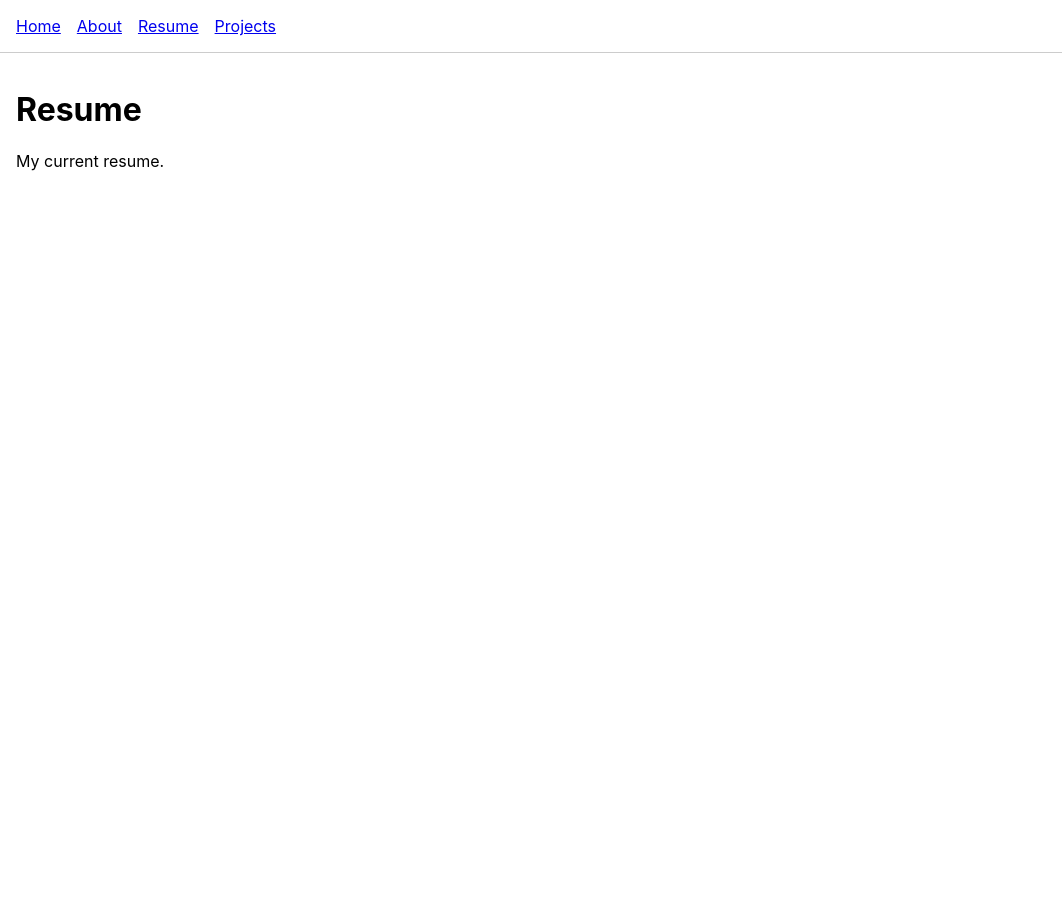
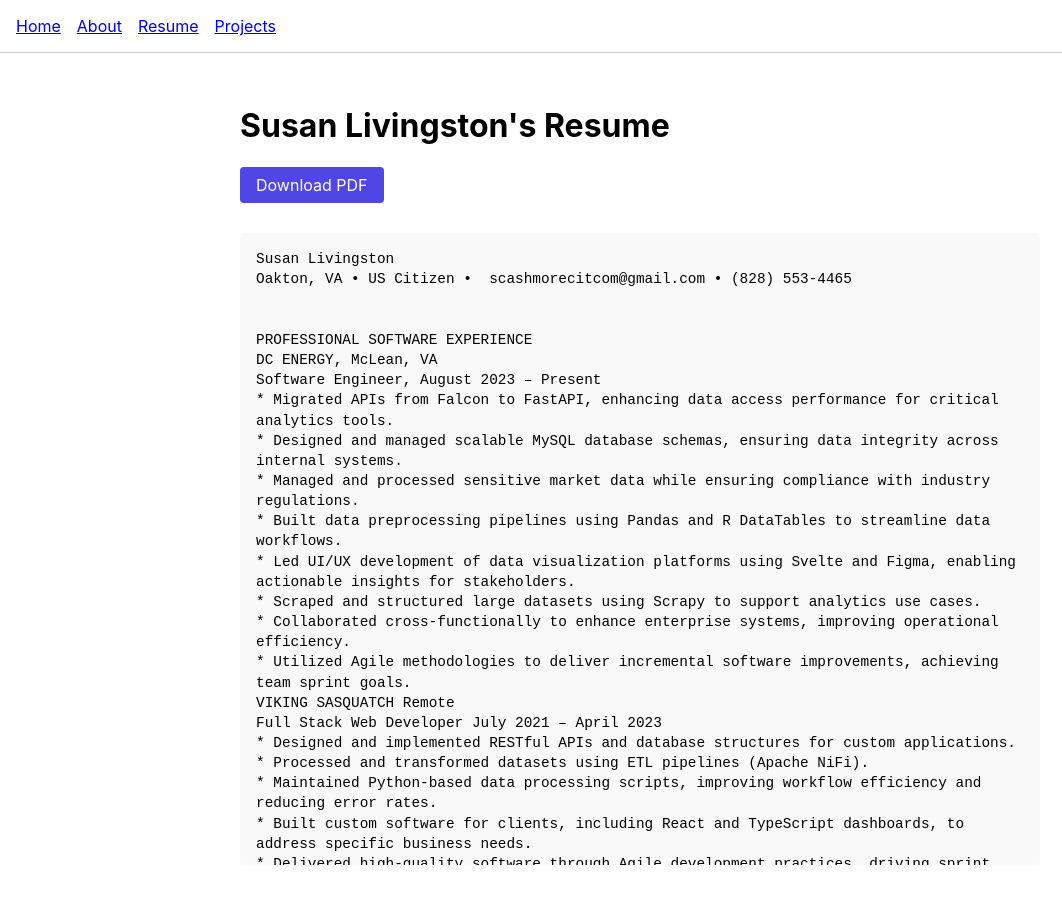
Before and after one commit to scashmore/byte-sized-bio, a React (Create React App) app: page /resume in a window 1280 px wide. Shown: the top 904 px of the page, without its empty margins (0-1062 px from the left). Before the commit the page ends 800 px from the top, so only its background shows below. Built offline with nearby package versions, Linux system fonts and the light colour scheme.

Commit message:
added real resume

```diff
--- a/src/App.tsx
+++ b/src/App.tsx
@@ -1,18 +1,12 @@
 import React from 'react';
 import About from './About';
+import Resume from './Resume';
 import { BrowserRouter as Router, Routes, Route, Link } from 'react-router-dom';
 
 const Home: React.FC = () => (
   <div>
     <h1>Welcome to My Personal Website</h1>
     <p>This is the landing page.</p>
-  </div>
-);
-
-const Resume: React.FC = () => (
-  <div>
-    <h1>Resume</h1>
-    <p>My current resume.</p>
   </div>
 );
 
--- /dev/null
+++ b/src/Resume.tsx
@@ -0,0 +1,57 @@
+import React, { useEffect, useState } from 'react';
+
+const Resume: React.FC = () => {
+  const [resumeText, setResumeText] = useState<string>('');
+  const resumeTextUrl = '/data/resume/resume.txt'; // Plain text version for display
+  const resumePdfUrl = '/data/resume/resume.pdf'; // PDF for download
+
+  useEffect(() => {
+    fetch(resumeTextUrl)
+      .then((res) => {
+        if (!res.ok) throw new Error('Failed to fetch resume text');
+        return res.text();
+      })
+      .then(setResumeText)
+      .catch((err) => console.error(err));
+  }, []);
+
+  return (
+    <div style={{ maxWidth: '800px', margin: '0 auto', padding: '1rem' }}>
+      <h1>Susan Livingston's Resume</h1>
+
+      <a
+        href={resumePdfUrl}
+        download="Susan_Livingston_Resume.pdf"
+        style={{
+          display: 'inline-block',
+          marginBottom: '1rem',
+          padding: '0.5rem 1rem',
+          backgroundColor: '#4f46e5',
+          color: 'white',
+          borderRadius: '4px',
+          textDecoration: 'none',
+        }}
+      >
+        Download PDF
+      </a>
+
+      <pre
+        style={{
+          whiteSpace: 'pre-wrap',
+          backgroundColor: '#f9f9f9',
+          padding: '1rem',
+          borderRadius: '4px',
+          maxHeight: '600px',
+          overflowY: 'auto',
+          fontFamily: 'monospace',
+          fontSize: '0.9rem',
+          lineHeight: '1.4',
+        }}
+      >
+        {resumeText || 'Loading resume...'}
+      </pre>
+    </div>
+  );
+};
+
+export default Resume;
```
Also changed, not shown: public/data/resume/resume.txt (added), 1 other file (tests, documents, lock files or other folders).
